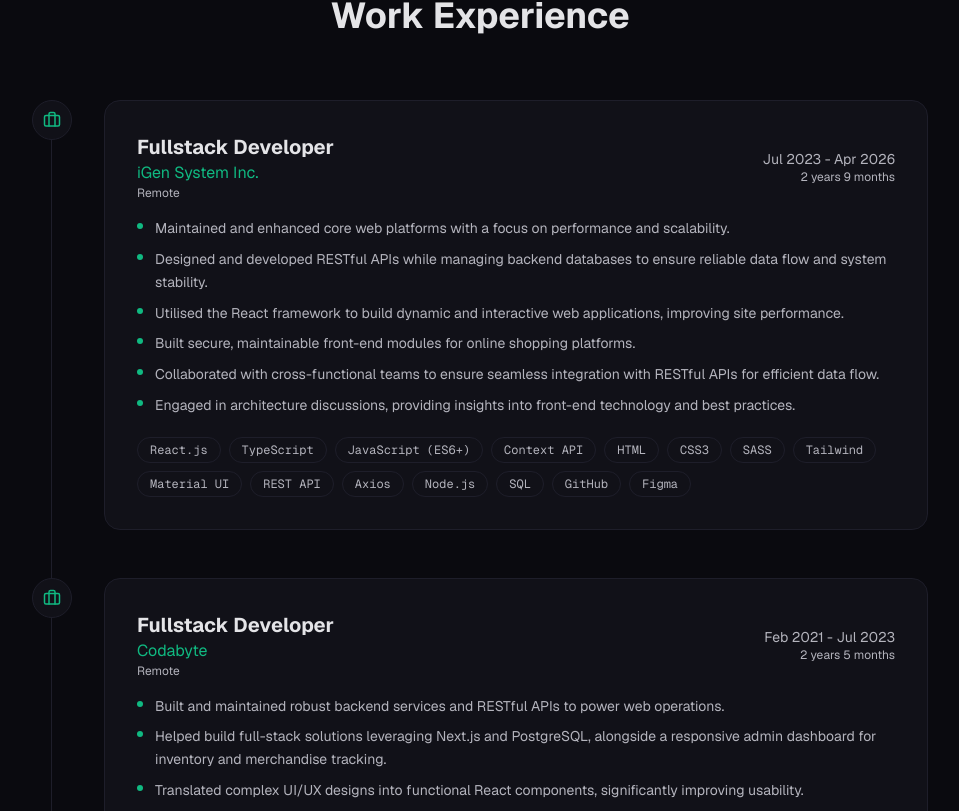
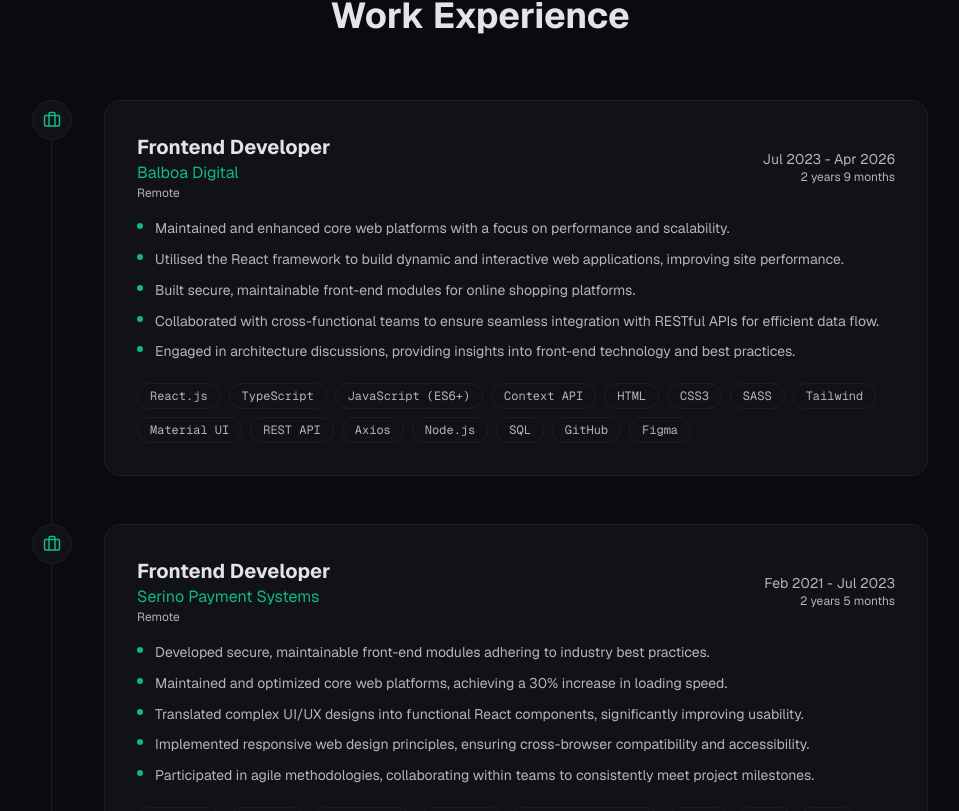
Before and after one commit to iamjerriz/Portfolio-Resume, a Next.js app: page / in a window 1280 px wide. Shown: the part 1689-2500 px from the top of the page, without its empty margins (160-1119 px from the left). Built offline with nearby package versions, Linux system fonts and the light colour scheme.

Commit message:
fix experience

```diff
--- a/src/constants/data.ts
+++ b/src/constants/data.ts
@@ -58,16 +58,63 @@ export const ABOUT = {
 
 // ─── Work Experience ────────────────────────────────────────────────────────
 
+// export const EXPERIENCES = [
+//   {
+//     role: 'Fullstack Developer',
+//     company: 'iGen System Inc.',
+//     location: 'Remote',
+//     period: 'Jul 2023 - Apr 2026',
+//     duration: '2 years 9 months',
+//     description: [
+//       'Maintained and enhanced core web platforms with a focus on performance and scalability.',
+//       'Designed and developed RESTful APIs while managing backend databases to ensure reliable data flow and system stability.',
+//       'Utilised the React framework to build dynamic and interactive web applications, improving site performance.',
+//       'Built secure, maintainable front-end modules for online shopping platforms.',
+//       'Collaborated with cross-functional teams to ensure seamless integration with RESTful APIs for efficient data flow.',
+//       'Engaged in architecture discussions, providing insights into front-end technology and best practices.',
+//     ],
+//     techStack: ['React.js', 'TypeScript', 'JavaScript (ES6+)', 'Context API', 'HTML', 'CSS3', 'SASS', 'Tailwind', 'Material UI', 'REST API', 'Axios', 'Node.js', 'SQL', 'GitHub', 'Figma'],
+//   },
+//   {
+//     role: 'Fullstack Developer',
+//     company: 'Codabyte',
+//     location: 'Remote',
+//     period: 'Feb 2021 - Jul 2023',
+//     duration: '2 years 5 months',
+//     description: [
+//       'Built and maintained robust backend services and RESTful APIs to power web operations.',
+//       'Helped build full-stack solutions leveraging Next.js and PostgreSQL, alongside a responsive admin dashboard for inventory and merchandise tracking.',
+//       'Translated complex UI/UX designs into functional React components, significantly improving usability.',
+//       'Implemented responsive web design principles, ensuring cross-browser compatibility and accessibility.',
+//       'Participated in agile methodologies, collaborating within teams to consistently meet project milestones.',
+//     ],
+//     techStack: ['React.js', 'Next.js', 'PostgreSQL', 'Supabase', 'JavaScript (ES6+)', 'Redux', 'HTML', 'CSS3', 'SASS', 'Material UI', 'REST API', 'Axios', 'Figma'],
+//   },
+//   {
+//     role: 'Frontend Developer',
+//     company: 'SA Dream Tech / SA Gaming',
+//     location: 'Makati, Philippines',
+//     period: 'Dec 2019 - Oct 2020',
+//     duration: '11 months',
+//     description: [
+//       'Worked closely with UX and design teams to create intuitive user interfaces, enhancing overall user satisfaction.',
+//       'Implemented rigorous testing and debugging processes to sustain high performance and reliability.',
+//       'Supported seamless integration with backend services, improving API collaboration and data handling.',
+//       'Engaged in continuous learning to adapt to modern frameworks and tools in front-end development.',
+//     ],
+//     techStack: ['React.js', 'JavaScript (ES6+)', 'HTML', 'CSS3', 'SASS', 'REST API', 'Axios'],
+//   },
+// ];
+
 export const EXPERIENCES = [
   {
-    role: 'Fullstack Developer',
-    company: 'iGen System Inc.',
+    role: 'Frontend Developer',
+    company: 'Balboa Digital',
     location: 'Remote',
     period: 'Jul 2023 - Apr 2026',
     duration: '2 years 9 months',
     description: [
       'Maintained and enhanced core web platforms with a focus on performance and scalability.',
-      'Designed and developed RESTful APIs while managing backend databases to ensure reliable data flow and system stability.',
       'Utilised the React framework to build dynamic and interactive web applications, improving site performance.',
       'Built secure, maintainable front-end modules for online shopping platforms.',
       'Collaborated with cross-functional teams to ensure seamless integration with RESTful APIs for efficient data flow.',
@@ -76,14 +123,14 @@ export const EXPERIENCES = [
     techStack: ['React.js', 'TypeScript', 'JavaScript (ES6+)', 'Context API', 'HTML', 'CSS3', 'SASS', 'Tailwind', 'Material UI', 'REST API', 'Axios', 'Node.js', 'SQL', 'GitHub', 'Figma'],
   },
   {
-    role: 'Fullstack Developer',
-    company: 'Codabyte',
+    role: 'Frontend Developer',
+    company: 'Serino Payment Systems',
     location: 'Remote',
     period: 'Feb 2021 - Jul 2023',
     duration: '2 years 5 months',
     description: [
-      'Built and maintained robust backend services and RESTful APIs to power web operations.',
-      'Helped build full-stack solutions leveraging Next.js and PostgreSQL, alongside a responsive admin dashboard for inventory and merchandise tracking.',
+      'Developed secure, maintainable front-end modules adhering to industry best practices.',
+      'Maintained and optimized core web platforms, achieving a 30% increase in loading speed.',
       'Translated complex UI/UX designs into functional React components, significantly improving usability.',
       'Implemented responsive web design principles, ensuring cross-browser compatibility and accessibility.',
       'Participated in agile methodologies, collaborating within teams to consistently meet project milestones.',
```
